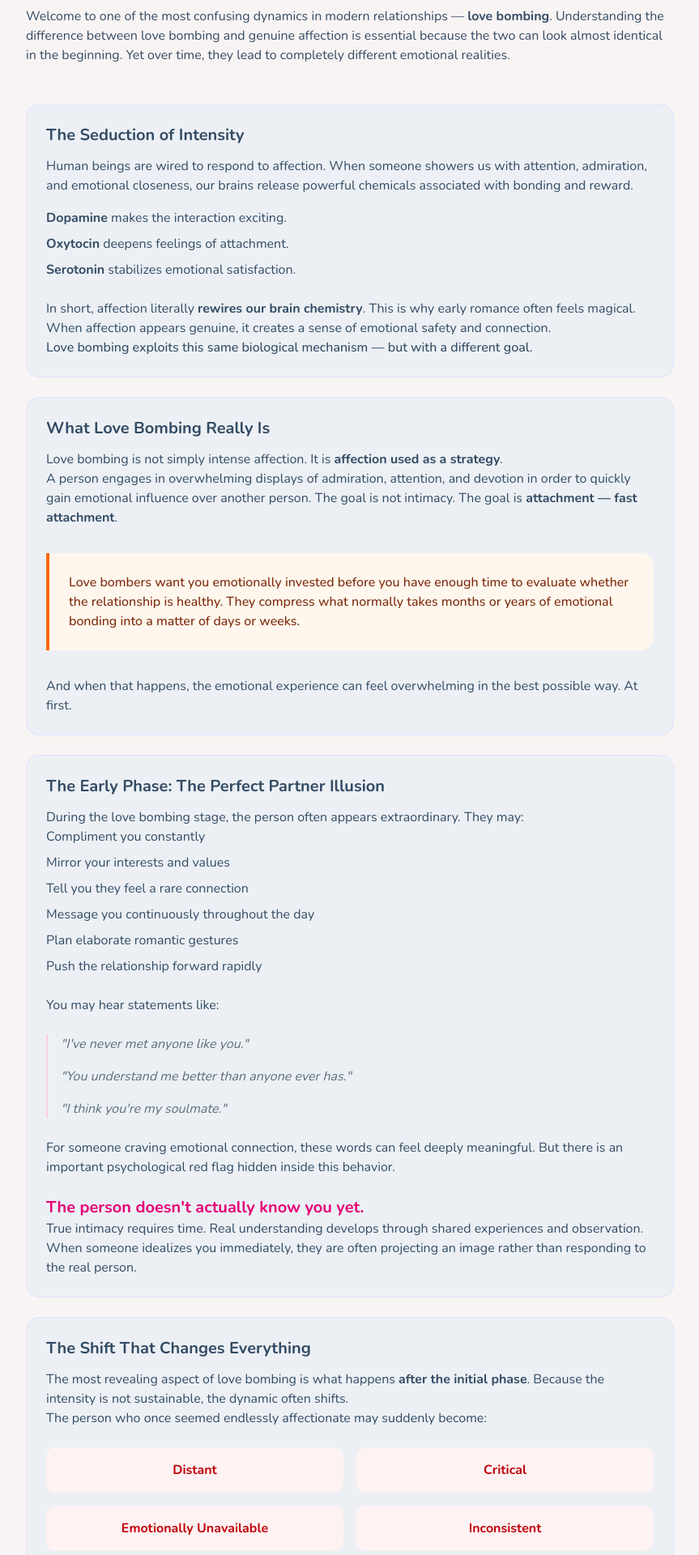
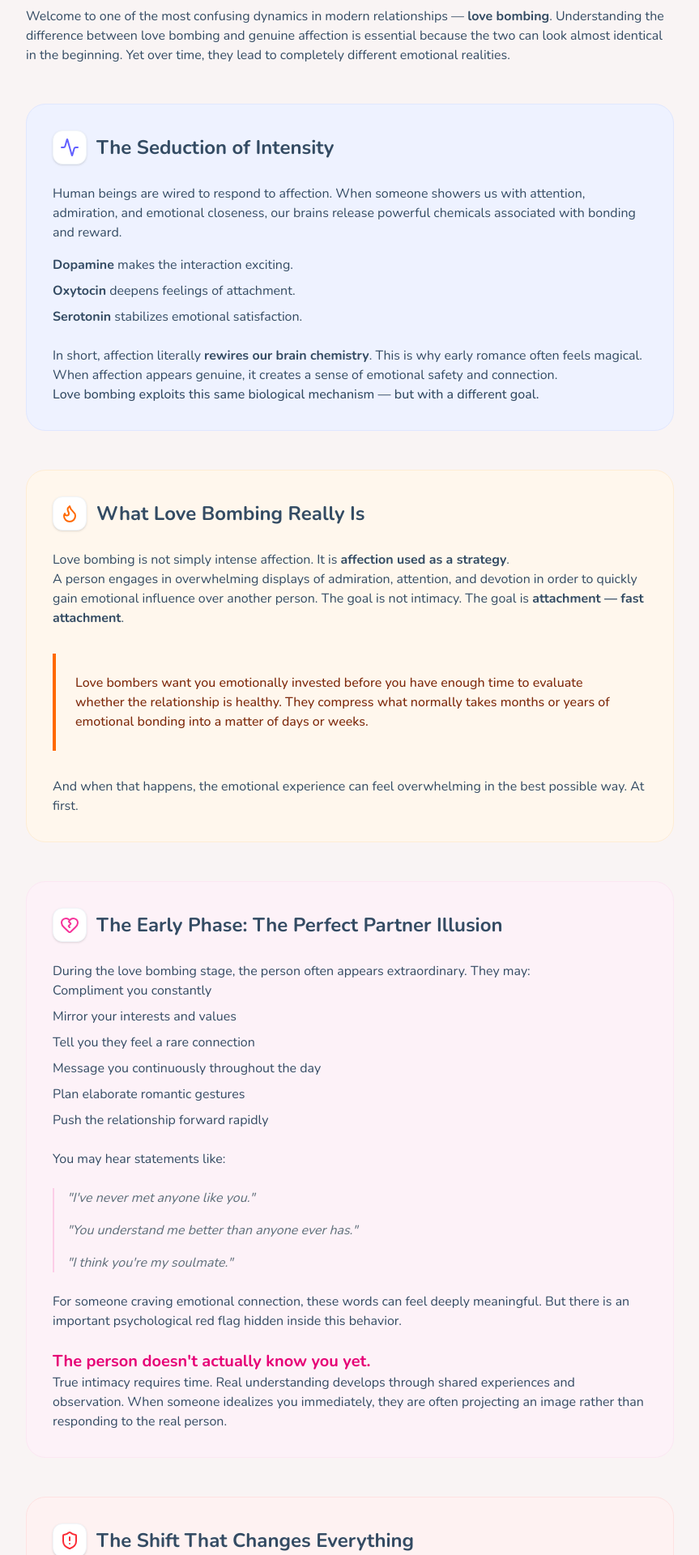
Before and after one commit to Sinadehesh/OopsCupid, a Next.js app: page /love-bombing-signs in a window 1280 px wide. Shown: the part 1040-2960 px from the top of the page at 81% size, without its empty margins (208-1071 px from the left). Built offline with nearby package versions, Linux system fonts and the light colour scheme; a web font is replaced by a local one.

Commit message:
fix: resolve ReportSection prop type error in love bombing article

```diff
--- a/app/love-bombing-signs/page.tsx
+++ b/app/love-bombing-signs/page.tsx
@@ -1,11 +1,37 @@
+import React from "react";
 import Link from "next/link";
 import { ArrowLeft, HeartCrack, Flame, ShieldAlert, BookOpen, Clock, Activity, MessageCircle } from "lucide-react";
-import ReportSection from "@/components/report/ReportSection";
 
 export const metadata = {
   title: "Love Bombing vs. Genuine Affection | OopsCupid",
   description: "How to tell the difference between real love and emotional manipulation. Learn the signs of love bombing and why it feels so confusing.",
 };
+
+// Custom section component just for this article to handle the colorful themes and icons
+function ArticleSection({ title, icon, theme, children }: { title: string, icon: React.ReactNode, theme: string, children: React.ReactNode }) {
+  const themeStyles: Record<string, string> = {
+    indigo: "bg-indigo-50 border-indigo-100",
+    orange: "bg-orange-50 border-orange-100",
+    pink: "bg-pink-50 border-pink-100",
+    red: "bg-red-50 border-red-100",
+    emerald: "bg-emerald-50 border-emerald-100",
+    blue: "bg-blue-50 border-blue-100",
+    amber: "bg-amber-50 border-amber-100",
+  };
+  const themeClass = themeStyles[theme] || "bg-slate-50 border-slate-100";
+
+  return (
+    <div className={`p-6 md:p-8 rounded-3xl border ${themeClass} mb-12`}>
+      <div className="flex items-center gap-3 mb-6">
+        <div className="p-2 bg-white rounded-xl shadow-sm border border-slate-100 flex-shrink-0">
+           {icon}
+        </div>
+        <h2 className="text-2xl font-bold text-[#334B63] m-0">{title}</h2>
+      </div>
+      {children}
+    </div>
+  );
+}
 
 export default function LoveBombingArticle() {
   return (
@@ -61,7 +87,7 @@ export default function LoveBombingArticle() {
             </p>
           </div>
 
-          <ReportSection
+          <ArticleSection
             title="The Seduction of Intensity"
             icon={<Activity className="w-6 h-6 text-indigo-500" />}
             theme="indigo"
@@ -82,9 +108,9 @@ export default function LoveBombingArticle() {
                 Love bombing exploits this same biological mechanism — but with a different goal.
               </p>
             </div>
-          </ReportSection>
+          </ArticleSection>
 
-          <ReportSection
+          <ArticleSection
             title="What Love Bombing Really Is"
             icon={<Flame className="w-6 h-6 text-orange-500" />}
             theme="orange"
@@ -105,9 +131,9 @@ export default function LoveBombingArticle() {
                 And when that happens, the emotional experience can feel overwhelming in the best possible way. At first.
               </p>
             </div>
-          </ReportSection>
+          </ArticleSection>
 
-          <ReportSection
+          <ArticleSection
             title="The Early Phase: The Perfect Partner Illusion"
             icon={<HeartCrack className="w-6 h-6 text-pink-500" />}
             theme="pink"
@@ -138,9 +164,9 @@ export default function LoveBombingArticle() {
                 True intimacy requires time. Real understanding develops through shared experiences and observation. When someone idealizes you immediately, they are often projecting an image rather than responding to the real person.
               </p>
             </div>
-          </ReportSection>
+          </ArticleSection>
 
-          <ReportSection
+          <ArticleSection
             title="The Shift That Changes Everything"
             icon={<ShieldAlert className="w-6 h-6 text-red-500" />}
             theme="red"
@@ -174,9 +200,9 @@ export default function LoveBombingArticle() {
                 Why? Because the brain begins trying to <strong>recover the reward</strong>. You become more invested in regaining the emotional high you experienced during the beginning of the relationship. What once felt like love slowly becomes emotional pursuit.
               </p>
             </div>
-          </ReportSection>
+          </ArticleSection>
 
-          <ReportSection
+          <ArticleSection
             title="What Genuine Affection Looks Like"
             icon={<BookOpen className="w-6 h-6 text-emerald-500" />}
             theme="emerald"
@@ -202,9 +228,9 @@ export default function LoveBombingArticle() {
                 </p>
               </div>
             </div>
-          </ReportSection>
+          </ArticleSection>
 
-          <ReportSection
+          <ArticleSection
             title="The Key Difference: Pace"
             icon={<Clock className="w-6 h-6 text-blue-500" />}
             theme="blue"
@@ -227,9 +253,9 @@ export default function LoveBombingArticle() {
                 The difference may seem subtle in the moment, but over time it becomes profound.
               </p>
             </div>
-          </ReportSection>
+          </ArticleSection>
 
-          <ReportSection
+          <ArticleSection
             title="Warning Signs That Affection Might Be Love Bombing"
             icon={<MessageCircle className="w-6 h-6 text-amber-500" />}
             theme="amber"
@@ -264,7 +290,7 @@ export default function LoveBombingArticle() {
                 These signals do not automatically mean someone is manipulative. But when multiple signs appear together, it is wise to slow down and observe the dynamic more carefully.
               </p>
             </div>
-          </ReportSection>
+          </ArticleSection>
 
           {/* Conclusion */}
           <div className="bg-white rounded-3xl p-8 md:p-12 border border-[#E2E8F0] shadow-sm text-center">
```
